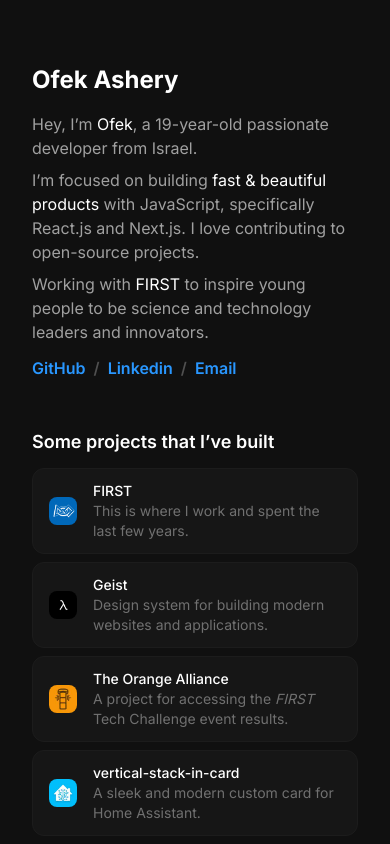
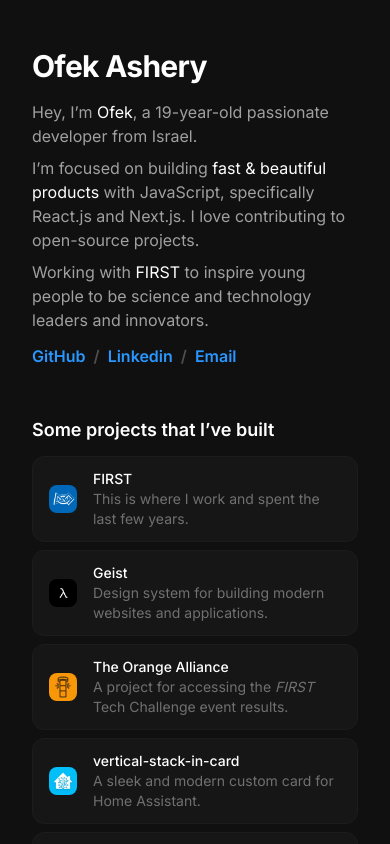
Before and after one commit to ofekashery/ofek.ashery.me, a Next.js app: page / in a window 390 px wide. Shown: the top 844 px of the page. Built offline with nearby package versions, Linux system fonts and the light colour scheme.

Commit message:
Use font-smoothing as antialiased

```diff
--- a/app/layout.tsx
+++ b/app/layout.tsx
@@ -9,7 +9,7 @@
 const RootLayout = ({ children }: { children: React.ReactNode }) => {
   return (
     <html lang="en" className={inter.variable}>
-      <body className="bg-background text-white">{children}</body>
+      <body className="bg-background text-white antialiased">{children}</body>
     </html>
   );
 };
--- a/app/page.tsx
+++ b/app/page.tsx
@@ -3,8 +3,8 @@
 
 const Page = () => {
   return (
-    <div className="max-w-2xl	mx-auto pt-16 md:pt-32 px-8 pb-8">
-      <h1 className="text-2xl font-bold mb-4">Ofek Ashery</h1>
+    <div className="max-w-2xl	mx-auto pt-12 md:pt-32 px-8 pb-8">
+      <h1 className="text-3xl font-bold mb-4 tracking-tight">Ofek Ashery</h1>
       <div className="text-gray-11 leading-6">
         <p>
           Hey, I’m <span className="text-white">Ofek</span>, a 19-year-old passionate developer from Israel.
```
